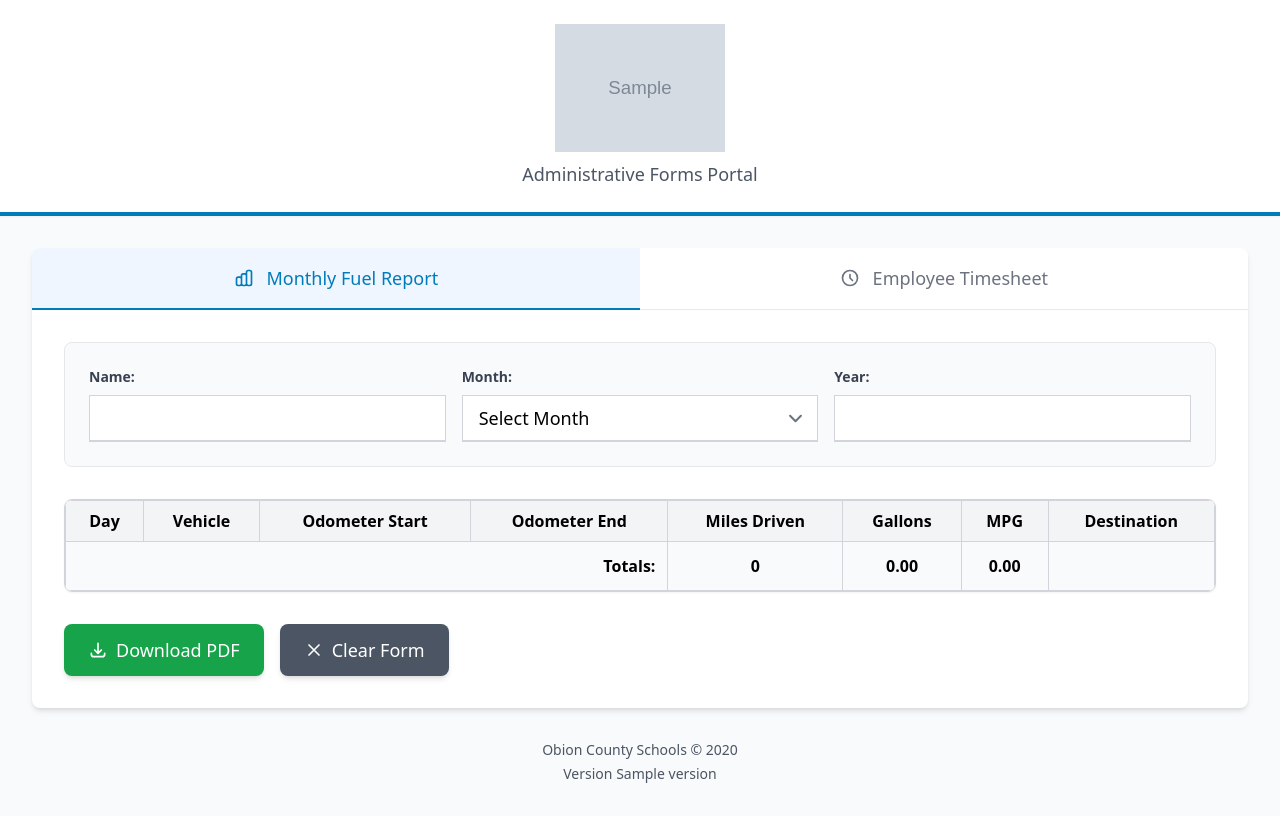
After one commit to jhowell-ocs/FuelTime, a Flask app: template templates/fuel_form_modern.html in a window 1280 px wide. The commit adds this page. Run offline with Flask 3, Linux system fonts and the light colour scheme; the template is opened without the code that fills it: most values are stand-ins (such as "Sample title", 1, 10 or a date in 2020); grey boxes marked "Sample" are stand-in pictures; some libraries are stand-ins or nearby versions.

Commit message:
update: facelift

```diff
--- /dev/null
+++ b/templates/fuel_form_modern.html
@@ -0,0 +1,340 @@
+<!DOCTYPE html>
+<html lang="en">
+<head>
+    <meta charset="UTF-8">
+    <meta name="viewport" content="width=device-width, initial-scale=1.0">
+    <meta name="recipient" content="jhowell@ocboe.com">
+    <title>Obion County Schools - Forms Portal</title>
+
+    <!-- Tailwind CSS CDN -->
+    <script src="https://cdn.tailwindcss.com?plugins=forms"></script>
+
+    <script>
+        // Tailwind config for custom colors
+        tailwind.config = {
+            theme: {
+                extend: {
+                    colors: {
+                        primary: '#007cba',
+                        'primary-dark': '#005a8a',
+                    }
+                }
+            }
+        }
+    </script>
+
+    <style>
+        @keyframes spin {
+            0% { transform: rotate(0deg); }
+            100% { transform: rotate(360deg); }
+        }
+
+        .spinner {
+            border: 3px solid #f3f3f3;
+            border-top: 3px solid #007cba;
+            border-radius: 50%;
+            width: 30px;
+            height: 30px;
+            animation: spin 1s linear infinite;
+            display: inline-block;
+        }
+
+        /* Preserve vertical text for table headers */
+        .rotate-header {
+            writing-mode: vertical-lr;
+            text-orientation: mixed;
+        }
+
+        /* Custom scrollbar for tables */
+        .table-container::-webkit-scrollbar {
+            height: 8px;
+        }
+
+        .table-container::-webkit-scrollbar-track {
+            background: #f1f1f1;
+        }
+
+        .table-container::-webkit-scrollbar-thumb {
+            background: #888;
+            border-radius: 4px;
+        }
+
+        .table-container::-webkit-scrollbar-thumb:hover {
+            background: #555;
+        }
+    </style>
+</head>
+<body class="bg-gray-50 min-h-screen">
+    <!-- Header with Logo -->
+    <div class="bg-white border-b-4 border-primary shadow-sm">
+        <div class="max-w-7xl mx-auto px-4 sm:px-6 lg:px-8 py-6">
+            <div class="text-center">
+                {% if logo_base64 %}
+                <img src="{{ logo_base64 }}" alt="Obion County Schools" class="mx-auto h-24 md:h-32 w-auto">
+                {% else %}
+                <h1 class="text-3xl md:text-4xl font-bold text-gray-900">Obion County Schools</h1>
+                {% endif %}
+                <p class="mt-2 text-lg text-gray-600">Administrative Forms Portal</p>
+            </div>
+        </div>
+    </div>
+
+    <!-- Main Content -->
+    <div class="max-w-7xl mx-auto px-4 sm:px-6 lg:px-8 py-8">
+        <!-- Tab Navigation -->
+        <div class="bg-white rounded-lg shadow-md overflow-hidden">
+            <div class="border-b border-gray-200">
+                <nav class="flex -mb-px" aria-label="Tabs">
+                    <button onclick="switchTab('fuel')" id="fuel-tab"
+                            class="tab-button w-1/2 py-4 px-6 text-center border-b-2 font-medium text-lg transition-colors duration-150 ease-in-out
+                                   border-primary text-primary bg-blue-50">
+                        <svg class="inline-block w-5 h-5 mr-2 -mt-1" fill="none" stroke="currentColor" viewBox="0 0 24 24">
+                            <path stroke-linecap="round" stroke-linejoin="round" stroke-width="2" d="M9 19v-6a2 2 0 00-2-2H5a2 2 0 00-2 2v6a2 2 0 002 2h2a2 2 0 002-2zm0 0V9a2 2 0 012-2h2a2 2 0 012 2v10m-6 0a2 2 0 002 2h2a2 2 0 002-2m0 0V5a2 2 0 012-2h2a2 2 0 012 2v14a2 2 0 01-2 2h-2a2 2 0 01-2-2z"></path>
+                        </svg>
+                        Monthly Fuel Report
+                    </button>
+                    <button onclick="switchTab('timesheet')" id="timesheet-tab"
+                            class="tab-button w-1/2 py-4 px-6 text-center border-b-2 font-medium text-lg transition-colors duration-150 ease-in-out
+                                   border-transparent text-gray-500 hover:text-gray-700 hover:border-gray-300 hover:bg-gray-50">
+                        <svg class="inline-block w-5 h-5 mr-2 -mt-1" fill="none" stroke="currentColor" viewBox="0 0 24 24">
+                            <path stroke-linecap="round" stroke-linejoin="round" stroke-width="2" d="M12 8v4l3 3m6-3a9 9 0 11-18 0 9 9 0 0118 0z"></path>
+                        </svg>
+                        Employee Timesheet
+                    </button>
+                </nav>
+            </div>
+
+            <!-- Status Messages -->
+            <div id="status-message" class="hidden mx-6 mt-6"></div>
+            <div id="loading" class="hidden text-center py-8">
+                <div class="spinner mx-auto"></div>
+                <p class="mt-4 text-gray-600">Generating PDF...</p>
+            </div>
+
+            <!-- Fuel Form Tab Content -->
+            <div id="fuel-content" class="tab-content p-6 md:p-8">
+                <form id="fuel-form">
+                    <!-- Form Header Info -->
+                    <div class="grid grid-cols-1 md:grid-cols-3 gap-4 mb-8 p-6 bg-gray-50 rounded-lg border border-gray-200">
+                        <div class="form-field">
+                            <label class="block text-sm font-semibold text-gray-700 mb-2">Name:</label>
+                            <input type="text" id="name" name="name" required
+                                   class="w-full px-4 py-2 border-b-2 border-gray-300 focus:border-primary focus:bg-gray-50 focus:outline-none transition-colors text-lg">
+                        </div>
+                        <div class="form-field">
+                            <label class="block text-sm font-semibold text-gray-700 mb-2">Month:</label>
+                            <select id="month" name="month" required
+                                    class="w-full px-4 py-2 border-b-2 border-gray-300 focus:border-primary focus:bg-gray-50 focus:outline-none transition-colors text-lg bg-white">
+                                <option value="">Select Month</option>
+                                <option value="1">January</option>
+                                <option value="2">February</option>
+                                <option value="3">March</option>
+                                <option value="4">April</option>
+                                <option value="5">May</option>
+                                <option value="6">June</option>
+                                <option value="7">July</option>
+                                <option value="8">August</option>
+                                <option value="9">September</option>
+                                <option value="10">October</option>
+                                <option value="11">November</option>
+                                <option value="12">December</option>
+                            </select>
+                        </div>
+                        <div class="form-field">
+                            <label class="block text-sm font-semibold text-gray-700 mb-2">Year:</label>
+                            <input type="number" id="year" name="year" required min="2020" max="2030"
+                                   class="w-full px-4 py-2 border-b-2 border-gray-300 focus:border-primary focus:bg-gray-50 focus:outline-none transition-colors text-lg">
+                        </div>
+                    </div>
+
+                    <!-- Fuel Table -->
+                    <div class="overflow-x-auto table-container border border-gray-300 rounded-lg shadow-sm">
+                        <table class="w-full border-collapse text-base">
+                            <thead class="bg-gray-100">
+                                <tr>
+                                    <th class="border border-gray-300 px-3 py-2 text-center font-bold">Day</th>
+                                    <th class="border border-gray-300 px-3 py-2 text-center font-bold">Vehicle</th>
+                                    <th class="border border-gray-300 px-3 py-2 text-center font-bold">Odometer Start</th>
+                                    <th class="border border-gray-300 px-3 py-2 text-center font-bold">Odometer End</th>
+                                    <th class="border border-gray-300 px-3 py-2 text-center font-bold">Miles Driven</th>
+                                    <th class="border border-gray-300 px-3 py-2 text-center font-bold">Gallons</th>
+                                    <th class="border border-gray-300 px-3 py-2 text-center font-bold">MPG</th>
+                                    <th class="border border-gray-300 px-3 py-2 text-center font-bold">Destination</th>
+                                </tr>
+                            </thead>
+                            <tbody id="fuel-tbody" class="bg-white">
+                                <!-- Days 1-31 will be generated by JavaScript -->
+                            </tbody>
+                            <tfoot class="bg-gray-50 font-bold">
+                                <tr>
+                                    <td colspan="4" class="border border-gray-300 px-3 py-3 text-right">Totals:</td>
+                                    <td class="border border-gray-300 px-3 py-3 text-center" id="total-miles">0</td>
+                                    <td class="border border-gray-300 px-3 py-3 text-center" id="total-gallons">0.00</td>
+                                    <td class="border border-gray-300 px-3 py-3 text-center" id="avg-mpg">0.00</td>
+                                    <td class="border border-gray-300 px-3 py-3"></td>
+                                </tr>
+                            </tfoot>
+                        </table>
+                    </div>
+
+                    <!-- Action Buttons -->
+                    <div class="flex flex-wrap gap-4 mt-8">
+                        <button type="button" onclick="downloadFuelPDF()"
+                                class="inline-flex items-center px-6 py-3 bg-green-600 hover:bg-green-700 text-white font-medium rounded-lg shadow-md transition-colors duration-150 ease-in-out text-lg">
+                            <svg class="w-5 h-5 mr-2" fill="none" stroke="currentColor" viewBox="0 0 24 24">
+                                <path stroke-linecap="round" stroke-linejoin="round" stroke-width="2" d="M4 16v1a3 3 0 003 3h10a3 3 0 003-3v-1m-4-4l-4 4m0 0l-4-4m4 4V4"></path>
+                            </svg>
+                            Download PDF
+                        </button>
+                        <button type="button" onclick="clearFuelForm()"
+                                class="inline-flex items-center px-6 py-3 bg-gray-600 hover:bg-gray-700 text-white font-medium rounded-lg shadow-md transition-colors duration-150 ease-in-out text-lg">
+                            <svg class="w-5 h-5 mr-2" fill="none" stroke="currentColor" viewBox="0 0 24 24">
+                                <path stroke-linecap="round" stroke-linejoin="round" stroke-width="2" d="M6 18L18 6M6 6l12 12"></path>
+                            </svg>
+                            Clear Form
+                        </button>
+                    </div>
+                </form>
+            </div>
+
+            <!-- Timesheet Form Tab Content -->
+            <div id="timesheet-content" class="tab-content hidden p-6 md:p-8">
+                <form id="timesheet-form">
+                    <!-- Employee Info Section -->
+                    <div class="bg-gradient-to-br from-blue-50 to-indigo-50 border-2 border-primary rounded-lg p-6 mb-8 shadow-sm">
+                        <h3 class="text-2xl font-bold text-primary mb-4 text-center">Employee Information</h3>
+                        <div class="grid grid-cols-1 md:grid-cols-2 gap-4">
+                            <div>
+                                <label class="block text-sm font-semibold text-gray-700 mb-2">Employee Name:</label>
+                                <input type="text" id="emp_name" name="emp_name" required
+                                       class="w-full px-4 py-2 border-b-2 border-gray-300 focus:border-primary focus:bg-white focus:outline-none transition-colors text-lg bg-white rounded">
+                            </div>
+                            <div>
+                                <label class="block text-sm font-semibold text-gray-700 mb-2">Time Period:</label>
+                                <input type="text" id="time_period" name="time_period" required placeholder="e.g., 2/1/25 - 2/28/25"
+                                       class="w-full px-4 py-2 border-b-2 border-gray-300 focus:border-primary focus:bg-white focus:outline-none transition-colors text-lg bg-white rounded">
+                            </div>
+                            <div>
+                                <label class="block text-sm font-semibold text-gray-700 mb-2">Job Title:</label>
+                                <input type="text" id="job_title" name="job_title" required
+                                       class="w-full px-4 py-2 border-b-2 border-gray-300 focus:border-primary focus:bg-white focus:outline-none transition-colors text-lg bg-white rounded">
+                            </div>
+                            <div>
+                                <label class="block text-sm font-semibold text-gray-700 mb-2">Location:</label>
+                                <input type="text" id="location" name="location" required
+                                       class="w-full px-4 py-2 border-b-2 border-gray-300 focus:border-primary focus:bg-white focus:outline-none transition-colors text-lg bg-white rounded">
+                            </div>
+                        </div>
+                    </div>
+
+                    <!-- Auto-Fill Controls -->
+                    <div class="bg-gradient-to-br from-green-50 to-emerald-50 border-2 border-green-500 rounded-lg p-6 mb-8 shadow-sm">
+                        <h3 class="text-2xl font-bold text-green-700 mb-4 text-center">Quick Fill</h3>
+                        <div class="flex flex-wrap gap-4 justify-center items-end">
+                            <div>
+                                <label class="block text-sm font-semibold text-gray-700 mb-2 text-center">Time In:</label>
+                                <input type="time" id="autofill_time_in"
+                                       class="px-4 py-2 border-2 border-gray-300 rounded-lg focus:border-green-500 focus:outline-none transition-colors text-lg">
+                            </div>
+                            <div>
+                                <label class="block text-sm font-semibold text-gray-700 mb-2 text-center">Time Out:</label>
+                                <input type="time" id="autofill_time_out"
+                                       class="px-4 py-2 border-2 border-gray-300 rounded-lg focus:border-green-500 focus:outline-none transition-colors text-lg">
+                            </div>
+                            <div>
+                                <label class="block text-sm font-semibold text-gray-700 mb-2 text-center">Code:</label>
+                                <input type="text" id="autofill_code" maxlength="3"
+                                       class="w-24 px-4 py-2 border-2 border-gray-300 rounded-lg focus:border-green-500 focus:outline-none transition-colors text-lg text-center uppercase">
+                            </div>
+                            <button type="button" onclick="applyAutoFill()"
+                                    class="px-6 py-2 bg-green-600 hover:bg-green-700 text-white font-medium rounded-lg shadow-md transition-colors duration-150 ease-in-out">
+                                Apply to All Days
+                            </button>
+                            <button type="button" onclick="clearAutoFillFields()"
+                                    class="px-6 py-2 bg-gray-500 hover:bg-gray-600 text-white font-medium rounded-lg shadow-md transition-colors duration-150 ease-in-out">
+                                Clear
+                            </button>
+                        </div>
+                    </div>
+
+                    <!-- Timesheet Table -->
+                    <div class="overflow-x-auto table-container border border-gray-300 rounded-lg shadow-sm mb-8">
+                        <table class="w-full border-collapse text-base timesheet-table">
+                            <thead class="bg-gray-100">
+                                <tr>
+                                    <th class="border border-gray-300 px-2 py-2 font-bold">Week</th>
+                                    <th class="border border-gray-300 px-2 py-2 font-bold">Day</th>
+                                    <th class="border border-gray-300 px-2 py-2 font-bold">Date</th>
+                                    <th class="border border-gray-300 px-2 py-2 font-bold">Time In</th>
+                                    <th class="border border-gray-300 px-2 py-2 font-bold">Time Out</th>
+                                    <th class="border border-gray-300 px-2 py-2 font-bold">Total Hours</th>
+                                    <th class="border border-gray-300 px-2 py-2 font-bold">Code</th>
+                                </tr>
+                            </thead>
+                            <tbody id="timesheet-tbody" class="bg-white">
+                                <!-- Timesheet rows will be generated by JavaScript -->
+                            </tbody>
+                        </table>
+                    </div>
+
+                    <!-- Totals Display -->
+                    <div class="bg-yellow-50 border-2 border-yellow-400 rounded-lg p-6 mb-8">
+                        <div class="grid grid-cols-1 md:grid-cols-2 gap-4 text-center">
+                            <div class="bg-white rounded-lg p-4 shadow">
+                                <p class="text-sm font-semibold text-gray-600 mb-1">Total Days Worked</p>
+                                <p id="total-days-display" class="text-3xl font-bold text-primary">0</p>
+                            </div>
+                            <div class="bg-white rounded-lg p-4 shadow">
+                                <p class="text-sm font-semibold text-gray-600 mb-1">Total Hours</p>
+                                <p id="total-hours-display" class="text-3xl font-bold text-primary">0.00</p>
+                            </div>
+                        </div>
+                    </div>
+
+                    <!-- Code Reference -->
+                    <div class="bg-blue-50 border-2 border-blue-300 rounded-lg p-6 mb-8">
+                        <h3 class="text-lg font-bold text-blue-900 mb-3">Code Reference:</h3>
+                        <div class="grid grid-cols-2 md:grid-cols-4 gap-3 text-sm">
+                            <div class="bg-white rounded p-2 shadow-sm"><strong>H:</strong> Holiday</div>
+                            <div class="bg-white rounded p-2 shadow-sm"><strong>V:</strong> Vacation</div>
+                            <div class="bg-white rounded p-2 shadow-sm"><strong>S:</strong> Sick</div>
+                            <div class="bg-white rounded p-2 shadow-sm"><strong>P:</strong> Personal</div>
+                            <div class="bg-white rounded p-2 shadow-sm"><strong>PD:</strong> Professional Development</div>
+                            <div class="bg-white rounded p-2 shadow-sm"><strong>NW:</strong> Non-Work Day</div>
+                        </div>
+                    </div>
+
+                    <!-- Action Buttons -->
+                    <div class="flex flex-wrap gap-4">
+                        <button type="button" onclick="downloadTimesheetPDF()"
+                                class="inline-flex items-center px-6 py-3 bg-green-600 hover:bg-green-700 text-white font-medium rounded-lg shadow-md transition-colors duration-150 ease-in-out text-lg">
+                            <svg class="w-5 h-5 mr-2" fill="none" stroke="currentColor" viewBox="0 0 24 24">
+                                <path stroke-linecap="round" stroke-linejoin="round" stroke-width="2" d="M4 16v1a3 3 0 003 3h10a3 3 0 003-3v-1m-4-4l-4 4m0 0l-4-4m4 4V4"></path>
+                            </svg>
+                            Download PDF
+                        </button>
+                        <button type="button" onclick="clearTimesheetForm()"
+                                class="inline-flex items-center px-6 py-3 bg-gray-600 hover:bg-gray-700 text-white font-medium rounded-lg shadow-md transition-colors duration-150 ease-in-out text-lg">
+                            <svg class="w-5 h-5 mr-2" fill="none" stroke="currentColor" viewBox="0 0 24 24">
+                                <path stroke-linecap="round" stroke-linejoin="round" stroke-width="2" d="M6 18L18 6M6 6l12 12"></path>
+                            </svg>
+                            Clear Form
+                        </button>
+                    </div>
+                </form>
+            </div>
+        </div>
+
+        <!-- Footer -->
+        <div class="mt-8 text-center text-sm text-gray-600">
+            <p>Obion County Schools &copy; {{ current_year }}</p>
+            <p class="mt-1">Version {{ version }}</p>
+        </div>
+    </div>
+
+    <script>
+        // [ORIGINAL JAVASCRIPT CODE WILL GO HERE - keeping all existing functionality]
+        // This is a placeholder comment - I'll need to see the full JavaScript to preserve it
+    </script>
+</body>
+</html>
```
Also changed, not shown: templates/fuel_form.html (+98 -35 lines).
